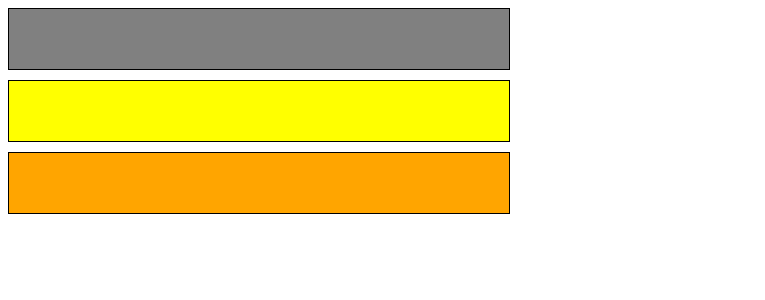
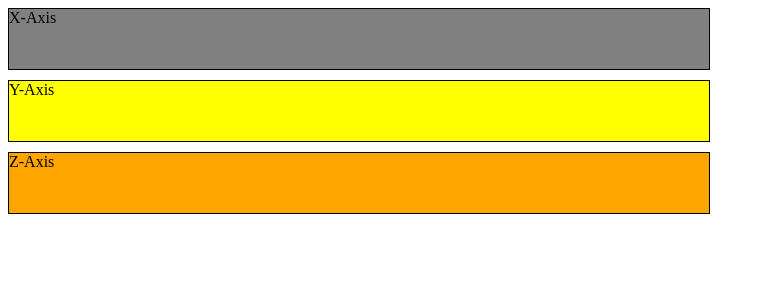
Before and after one commit to Yash009/MotionSensorDemo, a PHP site: page /index.html in a window 1280 px wide. Shown: the top 300 px of the page, without its empty margins (0-765 px from the left). Run offline with PHP 8.4, Linux system fonts and the light colour scheme.

Commit message:
named axes

```diff
--- a/index.html
+++ b/index.html
@@ -8,9 +8,9 @@
 </head>
 <body>
 <div class="container">
-    <div  id="X" class="bar"></div>
-    <div  id="Y" class="bar"></div>
-    <div  id="Z" class="bar"></div>
+    <div  id="X" class="bar">X-Axis</div>
+    <div  id="Y" class="bar">Y-Axis</div>
+    <div  id="Z" class="bar">Z-Axis</div>
 </div>
 <script>
 
--- a/style.css
+++ b/style.css
@@ -2,7 +2,7 @@
     background-color: grey;
     border: 1px solid black;
     top: 10%;
-    width: 500px;
+    width: 700px;
     height: 60px;
     margin-bottom: 10px;
 
@@ -10,7 +10,7 @@
 #Y{
     background-color: yellow;
     border: 1px solid black;
-    width: 500px;
+    width: 700px;
     height: 60px;
     margin-bottom: 10px;
 
@@ -19,7 +19,7 @@
     background-color: orange;
     border: 1px solid black;
     top: 10%;
-    width: 500px;
+    width: 700px;
     height: 60px;
     margin-bottom: 5px;
 
```
